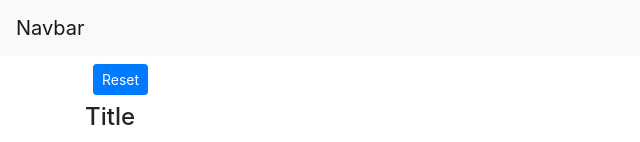
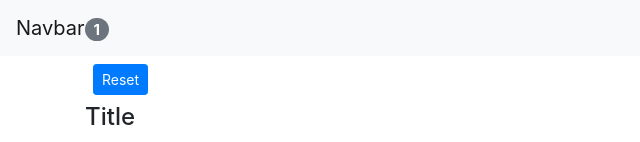
Before and after one commit to spriha1/reactdemo, a React (Create React App) app: page / in a window 1280 px wide. Shown: the top 142 px of the page, without its empty margins (0-640 px from the left). Built offline with nearby package versions, Linux system fonts and the light colour scheme.

Commit message:
worked on syncing multiple components and lifting state up

```diff
--- a/src/App.js
+++ b/src/App.js
@@ -1,17 +1,56 @@
-import React from 'react';
+import React, { Component } from 'react';
 import NavBar from './components/navbar';
 import Counters from './components/counters';
 import './App.css';
 
-function App() {
+class App extends Component {
+
+  state = {
+    counters: [
+        { id: 1, value: 4 },
+        { id: 2, value: 0 },
+        { id: 3, value: 0 },
+        { id: 4, value: 0 },
+    ]
+  };
+
+  handleIncrement = counter => {
+      const counters = [...this.state.counters];
+      const index = counters.indexOf(counter);
+      counters[index] = { ...counter };
+      counters[index].value++;
+      this.setState({ counters });
+  };
+
+  handleReset = () => {
+      const counters = this.state.counters.map(c => {
+          c.value = 0;
+          return c;
+      });
+      this.setState({ counters });
+  }
+
+  handleDelete = counterId => {
+      const counters = this.state.counters.filter(c => c.id !== counterId);
+      this.setState({ counters: counters });
+      // this.setState({ counters });
+  }
+
+  render() {
     return (
       <React.Fragment>
-    <NavBar />
+        <NavBar totalCounters={this.state.counters.filter(c => c.value > 0).length}/>
         <main className="container">
-      <Counters />
+          <Counters
+            counters={this.state.counters}
+            onReset={this.handleReset}
+            onDelete={this.handleDelete}
+            onIncrement={this.handleIncrement}
+          />
         </main>
       </React.Fragment>
     );
   }
+}
 
 export default App;
--- a/src/components/counters.jsx
+++ b/src/components/counters.jsx
@@ -2,43 +2,12 @@
 import Counter from './counter';
 
 class Counters extends Component {
-    state = {
-        counters: [
-            { id: 1, value: 4 },
-            { id: 2, value: 0 },
-            { id: 3, value: 0 },
-            { id: 4, value: 0 },
-        ]
-    };
-
-    handleIncrement = counter => {
-        const counters = [...this.state.counters];
-        const index = counters.indexOf(counter);
-        counters[index] = { ...counter };
-        counters[index].value++;
-        this.setState({ counters });
-    };
-
-    handleReset = () => {
-        const counters = this.state.counters.map(c => {
-            c.value = 0;
-            return c;
-        });
-        this.setState({ counters });
-    };
-
-    handleDelete = counterId => {
-        const counters = this.state.counters.filter(c => c.id !== counterId);
-        this.setState({ counters: counters });
-        // this.setState({ counters });
-    }
 
     render() {
         return (
         <div>
-            <button onClick={this.handleReset} className="btn btn-primary btn-sm m-2">Reset</button>
-
-            {this.state.counters.map(counter => <Counter key={counter.id} onIncrement={this.handleIncrement} onDelete={this.handleDelete} counter={counter}>
+            <button onClick={this.props.onReset} className="btn btn-primary btn-sm m-2">Reset</button>
+            {this.props.counters.map(counter => <Counter key={counter.id} onIncrement={this.props.onIncrement} onDelete={this.props.onDelete} counter={counter}>
                 <h4>Title</h4>
             </Counter>)}
         </div> );
--- a/src/components/navbar.jsx
+++ b/src/components/navbar.jsx
@@ -4,7 +4,12 @@
     render() {
         return (
         <nav className="navbar navbar-light bg-light">
-            <a className="navbar-brand" href="#">Navbar</a>
+            <a className="navbar-brand" href="#">
+                Navbar
+                <span className="badge badge-pill badge-secondary">
+                    {this.props.totalCounters}
+                </span>
+            </a>
         </nav> );
     }
 }
```
Lines whose indentation alone changed are shown as unchanged.
